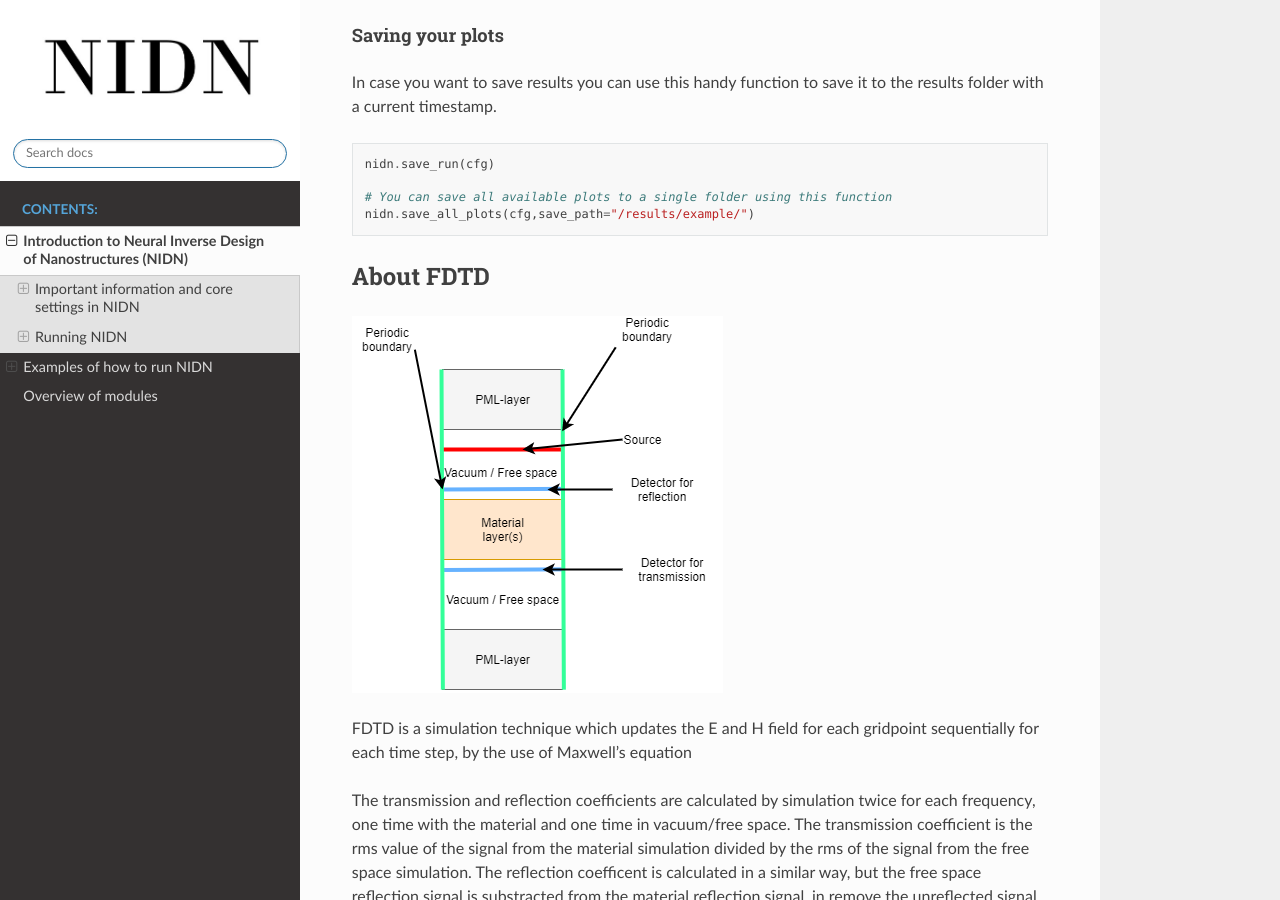
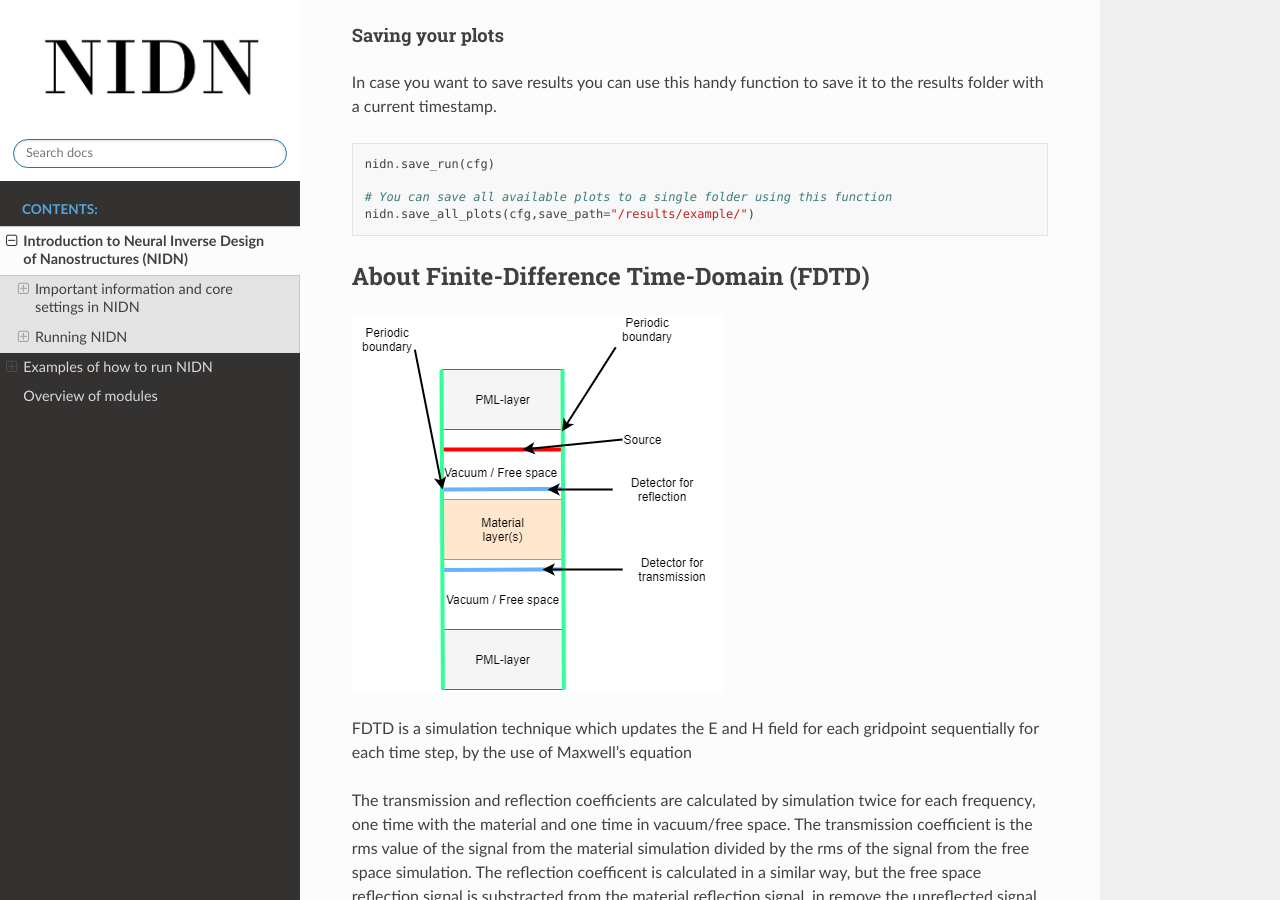
Before and after one commit to esa/NIDN, a Sphinx documentation site: the page built from docs/tutorial.rst, in a window 1280 px wide and 900 px high, scrolled down 7194 px. Built offline with Sphinx 7.4.7 and the Read the Docs theme 2.0.0, drawn with Linux system fonts in a browser that asks for light colours.

Commit message:
Update docs/tutorial.rst
Co-authored-by: Pablo Gómez <contact@pablo-gomez.net>

```diff
--- a/docs/tutorial.rst
+++ b/docs/tutorial.rst
@@ -382,7 +382,7 @@ the results folder with a current timestamp.
     # You can save all available plots to a single folder using this function
     nidn.save_all_plots(cfg,save_path="/results/example/")
 
-About FDTD
+About Finite-Difference Time-Domain (FDTD)
 ----------
 
 .. image:: FDTD_setup_illustration_white_background.png
```
